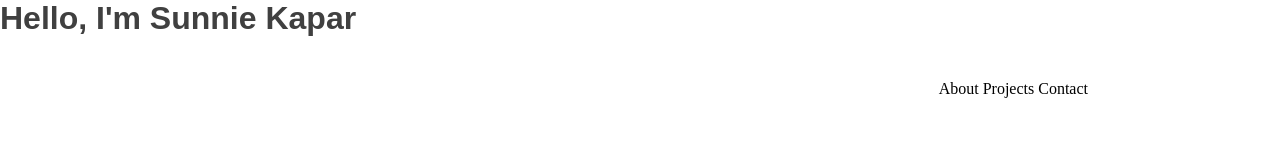
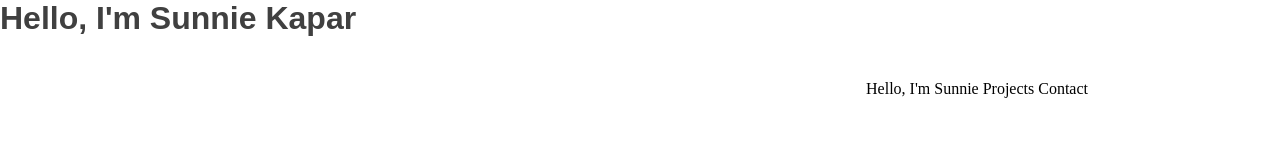
Before and after one commit to sunniekapar/sunniekapar.github.io, a plain HTML site: page index.html in a window 1280 px wide. Drawn offline with Linux system fonts and the light colour scheme.

Commit message:
sidenav change

```diff
--- a/index.html
+++ b/index.html
@@ -16,7 +16,7 @@
 
     <div class="sidenav">
         <a>
-            About
+            Hello, I'm Sunnie
         </a>
         <a>
             Projects
```
